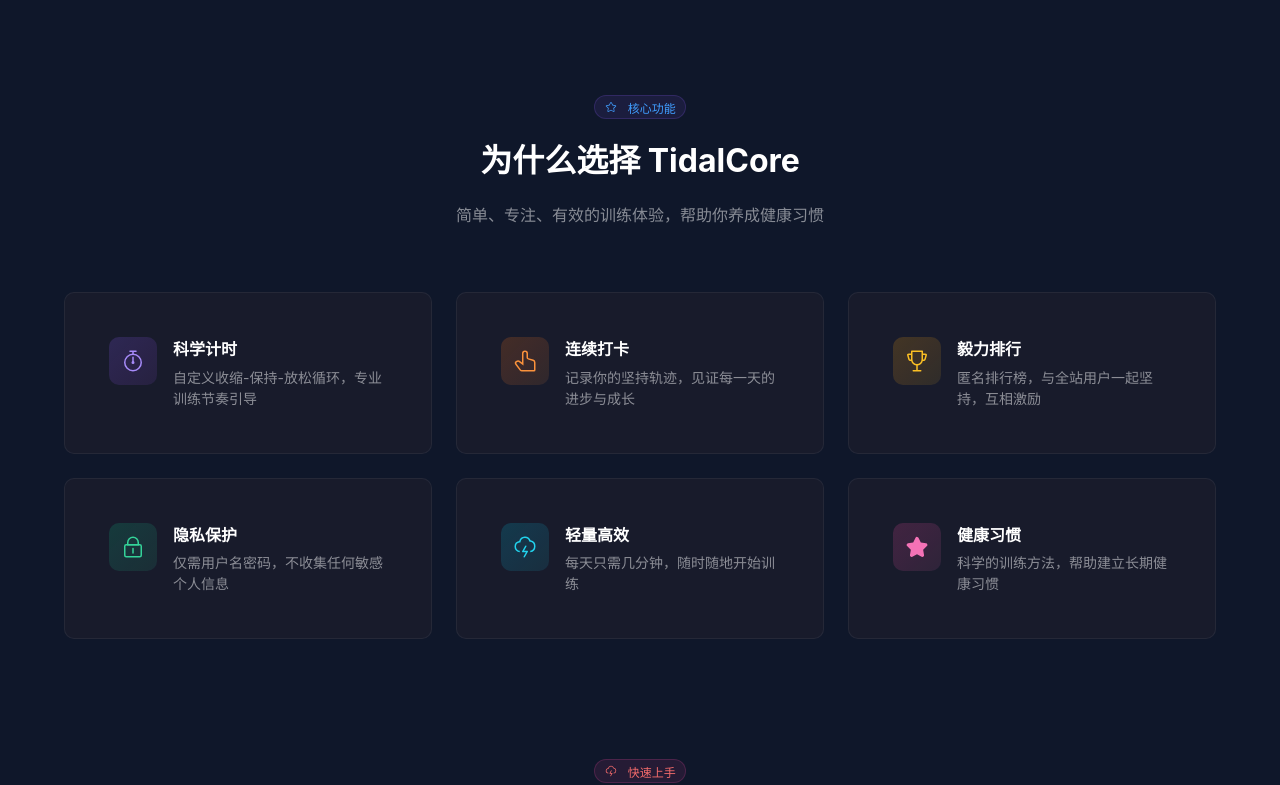
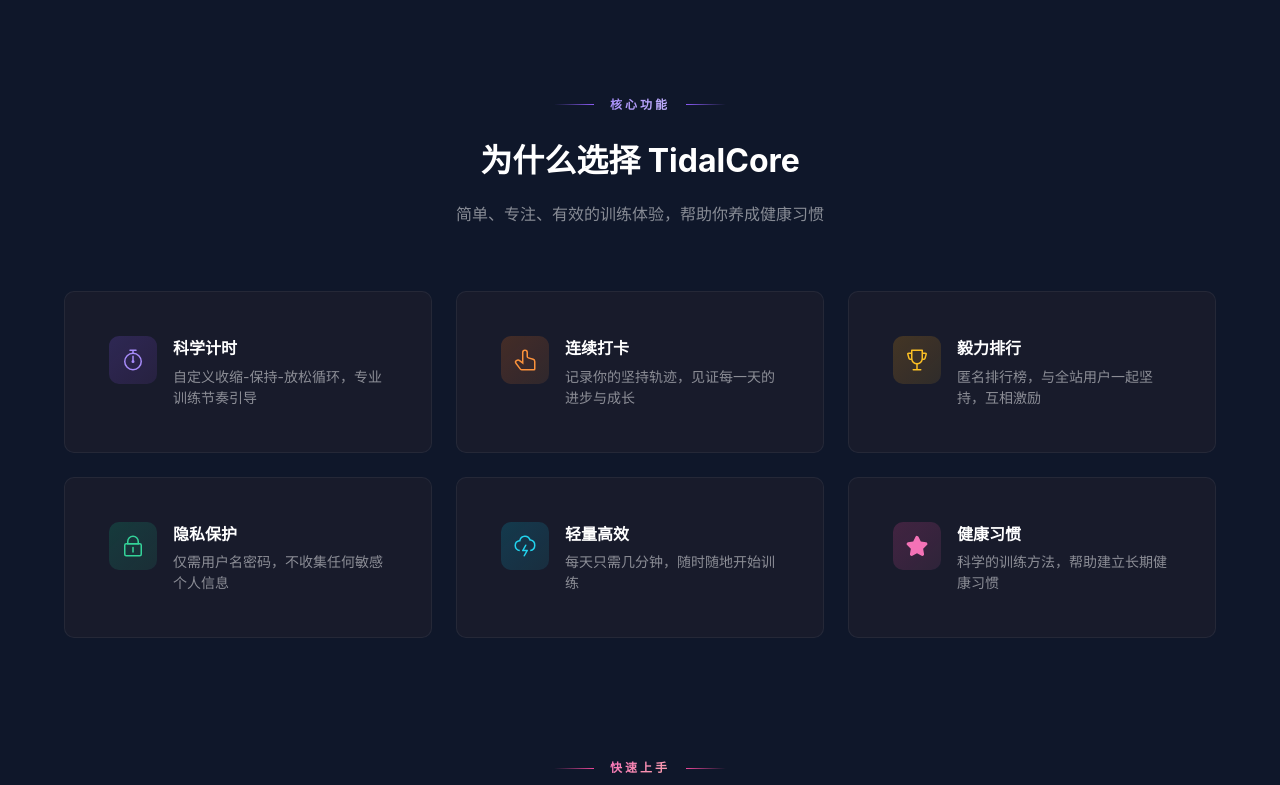
Before and after one commit to YtMour/TidalCore, a Vue app in the folder frontend/: page / in a window 1280 px wide. Shown: the part 1436-2221 px from the top of the page. Built offline with nearby package versions, Linux system fonts and the light colour scheme; no server answers.

Commit message:
小标签优化设计
Co-Authored-By: 沐星 <92254553+YtMour@users.noreply.github.com>

```diff
--- a/frontend/src/views/Home.vue
+++ b/frontend/src/views/Home.vue
@@ -3,7 +3,7 @@ import { ref, onMounted } from 'vue'
 import MainLayout from '@/layouts/MainLayout.vue'
 import Heatmap from '@/components/Heatmap.vue'
 import { getGlobalHeatmap } from '@/api/checkin'
-import { Timer, Pointer, Trophy, Lock, Lightning, StarFilled, Star, User } from '@element-plus/icons-vue'
+import { Timer, Pointer, Trophy, Lock, Lightning, StarFilled, User } from '@element-plus/icons-vue'
 
 const heatmapData = ref<Record<string, number>>()
 const loading = ref(true)
@@ -207,10 +207,11 @@ onMounted(async () => {
       <!-- Features Section -->
       <section class="features-section" :class="{ mounted }">
         <div class="section-header">
-          <el-tag type="primary" effect="plain" round class="section-tag">
-            <el-icon><Star /></el-icon>
-            核心功能
-          </el-tag>
+          <div class="section-eyebrow">
+            <span class="eyebrow-line"></span>
+            <span class="eyebrow-text">核心功能</span>
+            <span class="eyebrow-line"></span>
+          </div>
           <h2 class="section-title">为什么选择 TidalCore</h2>
           <p class="section-subtitle">简单、专注、有效的训练体验，帮助你养成健康习惯</p>
         </div>
@@ -235,10 +236,11 @@ onMounted(async () => {
       <!-- How It Works Section -->
       <section class="howto-section" :class="{ mounted }">
         <div class="section-header">
-          <el-tag type="danger" effect="plain" round class="section-tag">
-            <el-icon><Lightning /></el-icon>
-            快速上手
-          </el-tag>
+          <div class="section-eyebrow section-eyebrow-pink">
+            <span class="eyebrow-line"></span>
+            <span class="eyebrow-text">快速上手</span>
+            <span class="eyebrow-line"></span>
+          </div>
           <h2 class="section-title">三步开始训练</h2>
           <p class="section-subtitle">无需复杂设置，立即开始你的健康之旅</p>
         </div>
@@ -763,14 +765,48 @@ export default {
   margin-bottom: 64px;
 }
 
-.section-tag {
-  margin-bottom: 16px;
-  background: rgba(139, 92, 246, 0.1) !important;
-  border-color: rgba(139, 92, 246, 0.2) !important;
+.section-eyebrow {
+  display: flex;
+  align-items: center;
+  justify-content: center;
+  gap: 16px;
+  margin-bottom: 20px;
 }
 
-.section-tag .el-icon {
-  margin-right: 6px;
+.section-eyebrow .eyebrow-line {
+  width: 40px;
+  height: 1px;
+  background: linear-gradient(90deg, transparent, #8b5cf6);
+}
+
+.section-eyebrow .eyebrow-line:last-child {
+  background: linear-gradient(90deg, #8b5cf6, transparent);
+}
+
+.section-eyebrow .eyebrow-text {
+  font-size: 12px;
+  font-weight: 600;
+  text-transform: uppercase;
+  letter-spacing: 3px;
+  background: linear-gradient(135deg, #a78bfa, #c4b5fd);
+  -webkit-background-clip: text;
+  -webkit-text-fill-color: transparent;
+  background-clip: text;
+}
+
+.section-eyebrow-pink .eyebrow-line {
+  background: linear-gradient(90deg, transparent, #ec4899);
+}
+
+.section-eyebrow-pink .eyebrow-line:last-child {
+  background: linear-gradient(90deg, #ec4899, transparent);
+}
+
+.section-eyebrow-pink .eyebrow-text {
+  background: linear-gradient(135deg, #f472b6, #fda4af);
+  -webkit-background-clip: text;
+  -webkit-text-fill-color: transparent;
+  background-clip: text;
 }
 
 .section-title {
--- a/frontend/src/views/Leaderboard.vue
+++ b/frontend/src/views/Leaderboard.vue
@@ -43,10 +43,11 @@ const top3Users = computed(() => users.value.slice(0, 3))
           <el-icon :size="48" color="#fff"><Trophy /></el-icon>
         </div>
 
-        <el-tag type="warning" effect="plain" round class="header-badge">
-          <el-icon><Medal /></el-icon>
-          荣耀榜单
-        </el-tag>
+        <div class="header-eyebrow">
+          <span class="eyebrow-line"></span>
+          <span class="eyebrow-text">荣耀榜单</span>
+          <span class="eyebrow-line"></span>
+        </div>
 
         <h1 class="header-title">
           <span class="gradient-text-gold">毅力排行榜</span>
@@ -235,15 +236,33 @@ const top3Users = computed(() => users.value.slice(0, 3))
   50% { transform: translateY(-10px); }
 }
 
-.header-badge {
-  margin-bottom: 16px;
-  background: rgba(245, 158, 11, 0.1) !important;
-  border-color: rgba(245, 158, 11, 0.2) !important;
-  color: #fcd34d !important;
+.header-eyebrow {
+  display: flex;
+  align-items: center;
+  justify-content: center;
+  gap: 16px;
+  margin-bottom: 20px;
 }
 
-.header-badge .el-icon {
-  margin-right: 6px;
+.header-eyebrow .eyebrow-line {
+  width: 40px;
+  height: 1px;
+  background: linear-gradient(90deg, transparent, #f59e0b);
+}
+
+.header-eyebrow .eyebrow-line:last-child {
+  background: linear-gradient(90deg, #f59e0b, transparent);
+}
+
+.header-eyebrow .eyebrow-text {
+  font-size: 12px;
+  font-weight: 600;
+  text-transform: uppercase;
+  letter-spacing: 3px;
+  background: linear-gradient(135deg, #fcd34d, #fbbf24);
+  -webkit-background-clip: text;
+  -webkit-text-fill-color: transparent;
+  background-clip: text;
 }
 
 .header-title {
--- a/frontend/src/views/Login.vue
+++ b/frontend/src/views/Login.vue
@@ -4,7 +4,7 @@ import { useRouter, useRoute } from 'vue-router'
 import MainLayout from '@/layouts/MainLayout.vue'
 import { useUserStore } from '@/store/user'
 import type { FormInstance, FormRules } from 'element-plus'
-import { User, Lock, Timer, Star } from '@element-plus/icons-vue'
+import { User, Lock } from '@element-plus/icons-vue'
 
 const router = useRouter()
 const route = useRoute()
@@ -91,10 +91,21 @@ async function handleSubmit() {
             </el-form-item>
           </el-form>
 
-          <div class="login-features">
-            <el-tag effect="plain" round><el-icon><Lock /></el-icon> 安全加密</el-tag>
-            <el-tag effect="plain" round><el-icon><Timer /></el-icon> 快速登录</el-tag>
-            <el-tag effect="plain" round><el-icon><Star /></el-icon> 个性化记录</el-tag>
+          <div class="login-trust">
+            <div class="trust-item">
+              <span class="trust-icon">🔐</span>
+              <span>安全加密</span>
+            </div>
+            <span class="trust-divider"></span>
+            <div class="trust-item">
+              <span class="trust-icon">⚡</span>
+              <span>快速登录</span>
+            </div>
+            <span class="trust-divider"></span>
+            <div class="trust-item">
+              <span class="trust-icon">📊</span>
+              <span>个性记录</span>
+            </div>
           </div>
 
           <el-divider />
@@ -227,20 +238,34 @@ async function handleSubmit() {
   opacity: 0.9;
 }
 
-.login-features {
+.login-trust {
   display: flex;
-  flex-wrap: wrap;
+  align-items: center;
   justify-content: center;
-  gap: 8px;
-  margin-top: 24px;
+  gap: 12px;
+  margin-top: 28px;
+  padding: 16px;
+  border-radius: 12px;
+  background: linear-gradient(135deg, rgba(139, 92, 246, 0.06), rgba(236, 72, 153, 0.04));
+  border: 1px solid rgba(255, 255, 255, 0.04);
 }
 
-.login-features .el-tag {
+.trust-item {
   display: flex;
   align-items: center;
-  gap: 4px;
-  background: rgba(255, 255, 255, 0.05);
-  border-color: rgba(255, 255, 255, 0.1);
+  gap: 6px;
+  font-size: 12px;
+  color: rgba(255, 255, 255, 0.6);
+}
+
+.trust-icon {
+  font-size: 14px;
+}
+
+.trust-divider {
+  width: 1px;
+  height: 12px;
+  background: rgba(255, 255, 255, 0.1);
 }
 
 .login-footer {
--- a/frontend/src/views/Register.vue
+++ b/frontend/src/views/Register.vue
@@ -4,7 +4,7 @@ import { useRouter } from 'vue-router'
 import MainLayout from '@/layouts/MainLayout.vue'
 import { useUserStore } from '@/store/user'
 import type { FormInstance, FormRules } from 'element-plus'
-import { User, Lock, UserFilled, Select, DataLine, Trophy } from '@element-plus/icons-vue'
+import { User, Lock, UserFilled } from '@element-plus/icons-vue'
 
 const router = useRouter()
 const userStore = useUserStore()
@@ -82,10 +82,19 @@ async function handleSubmit() {
             <p class="register-subtitle">开始你的健康训练之旅</p>
           </div>
 
-          <div class="register-benefits">
-            <el-tag type="success" effect="plain" round><el-icon><Select /></el-icon> 记录进度</el-tag>
-            <el-tag type="success" effect="plain" round><el-icon><DataLine /></el-icon> 数据统计</el-tag>
-            <el-tag type="success" effect="plain" round><el-icon><Trophy /></el-icon> 排行榜</el-tag>
+          <div class="register-perks">
+            <div class="perk-item">
+              <span class="perk-icon">✓</span>
+              <span>记录进度</span>
+            </div>
+            <div class="perk-item">
+              <span class="perk-icon">✓</span>
+              <span>数据统计</span>
+            </div>
+            <div class="perk-item">
+              <span class="perk-icon">✓</span>
+              <span>排行榜</span>
+            </div>
           </div>
 
           <el-form ref="formRef" :model="form" :rules="rules" label-position="top" size="large" @submit.prevent="handleSubmit">
@@ -228,20 +237,29 @@ async function handleSubmit() {
   margin: 0;
 }
 
-.register-benefits {
+.register-perks {
   display: flex;
-  flex-wrap: wrap;
   justify-content: center;
-  gap: 8px;
-  margin-bottom: 24px;
+  gap: 20px;
+  margin-bottom: 28px;
+  padding: 14px 20px;
+  border-radius: 10px;
+  background: linear-gradient(135deg, rgba(16, 185, 129, 0.08), rgba(20, 184, 166, 0.04));
+  border: 1px solid rgba(16, 185, 129, 0.12);
 }
 
-.register-benefits .el-tag {
+.perk-item {
   display: flex;
   align-items: center;
-  gap: 4px;
-  background: rgba(16, 185, 129, 0.1);
-  border-color: rgba(16, 185, 129, 0.2);
+  gap: 6px;
+  font-size: 13px;
+  color: rgba(255, 255, 255, 0.7);
+}
+
+.perk-icon {
+  color: #10b981;
+  font-weight: 700;
+  font-size: 11px;
 }
 
 .register-error {
--- a/frontend/src/views/Train.vue
+++ b/frontend/src/views/Train.vue
@@ -5,7 +5,7 @@ import Timer from '@/components/Timer.vue'
 import { useTrainingStore } from '@/store/training'
 import { useUserStore } from '@/store/user'
 import { checkin } from '@/api/checkin'
-import { Setting, Clock, Aim, TrendCharts, Lightning, WarningFilled, StarFilled, ArrowUp, ArrowDown } from '@element-plus/icons-vue'
+import { Setting, Clock, Aim, TrendCharts, WarningFilled, StarFilled, ArrowUp, ArrowDown } from '@element-plus/icons-vue'
 import confetti from 'canvas-confetti'
 
 const trainingStore = useTrainingStore()
@@ -100,10 +100,11 @@ function updateSetting(key: string, value: number) {
           <div class="header-glow"></div>
         </div>
 
-        <el-tag type="primary" effect="plain" round class="train-badge">
-          <el-icon><Lightning /></el-icon>
-          专业训练
-        </el-tag>
+        <div class="train-eyebrow">
+          <span class="eyebrow-line"></span>
+          <span class="eyebrow-text">专业训练</span>
+          <span class="eyebrow-line"></span>
+        </div>
 
         <h1 class="train-title">
           <span class="gradient-text">潮汐训练器</span>
@@ -396,14 +397,33 @@ function updateSetting(key: string, value: number) {
   filter: blur(60px);
 }
 
-.train-badge {
-  margin-bottom: 16px;
-  background: rgba(139, 92, 246, 0.1) !important;
-  border-color: rgba(139, 92, 246, 0.2) !important;
+.train-eyebrow {
+  display: flex;
+  align-items: center;
+  justify-content: center;
+  gap: 16px;
+  margin-bottom: 20px;
 }
 
-.train-badge .el-icon {
-  margin-right: 6px;
+.train-eyebrow .eyebrow-line {
+  width: 40px;
+  height: 1px;
+  background: linear-gradient(90deg, transparent, #8b5cf6);
+}
+
+.train-eyebrow .eyebrow-line:last-child {
+  background: linear-gradient(90deg, #8b5cf6, transparent);
+}
+
+.train-eyebrow .eyebrow-text {
+  font-size: 12px;
+  font-weight: 600;
+  text-transform: uppercase;
+  letter-spacing: 3px;
+  background: linear-gradient(135deg, #a78bfa, #c4b5fd);
+  -webkit-background-clip: text;
+  -webkit-text-fill-color: transparent;
+  background-clip: text;
 }
 
 .train-title {
```
